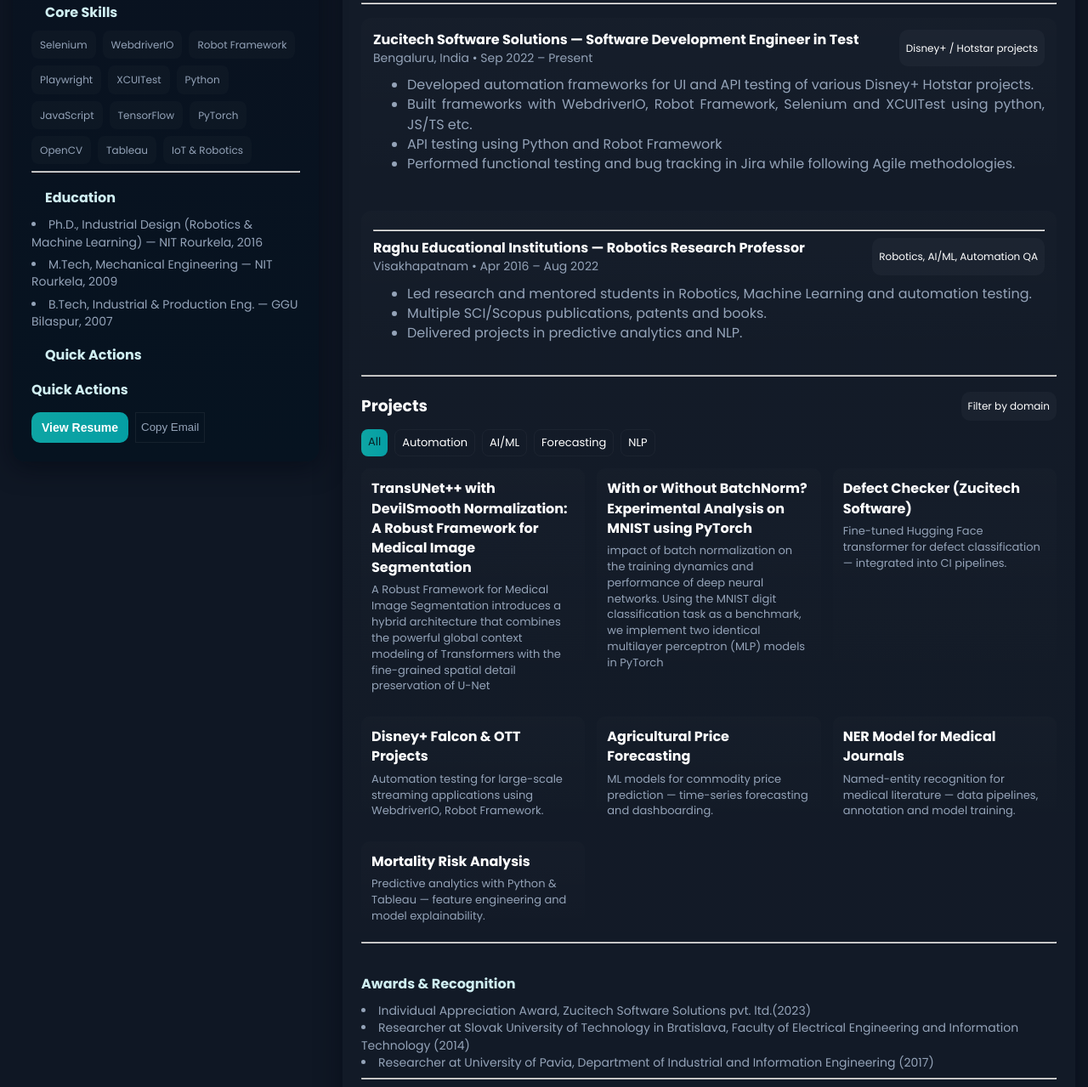
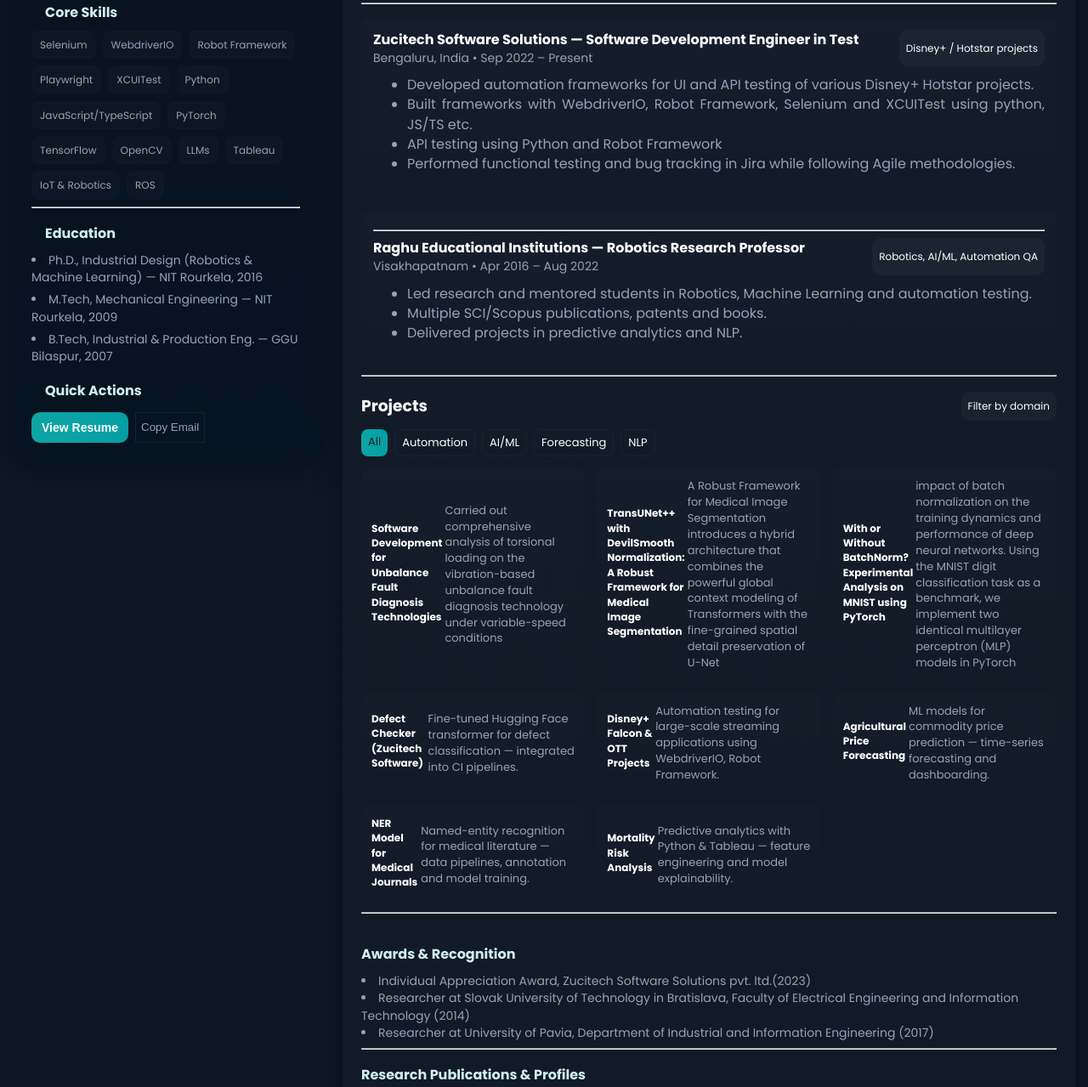
Before and after one commit to JAGUAR1617/panchanandJha, a plain HTML site: page index.html in a window 1280 px wide. Shown: the part 332-1611 px from the top of the page at 85% size. Drawn offline with Linux system fonts and the light colour scheme.

Commit message:
my progile

```diff
--- a/index.html
+++ b/index.html
@@ -68,12 +68,14 @@
                 <div class="skill">Playwright</div>
                 <div class="skill">XCUITest</div>
                 <div class="skill">Python</div>
-                <div class="skill">JavaScript</div>
+                <div class="skill">JavaScript/TypeScript</div>
+                <div class="skill">PyTorch</div>
                 <div class="skill">TensorFlow</div>
-                <div class="skill">PyTorch</div>
                 <div class="skill">OpenCV</div>
+                <div class="skill">LLMs</div>
                 <div class="skill">Tableau</div>
                 <div class="skill">IoT & Robotics</div>
+                <div class="skill">ROS</div>
             </div>
 
             <hr class="divider">
@@ -97,7 +99,6 @@
                 <button class="btn" id="downloadVCard">Download vCard</button>
                 <button class="ghost" id="copyEmail">Copy Email</button>
             </div> -->
-            <div class="section-title">Quick Actions</div>
             <div class="download-row">
                 <button class="btn" id="viewResume">View Resume</button>
                 <button class="ghost" id="copyEmail">Copy Email</button>
@@ -107,7 +108,7 @@
             <div id="resumeModal" class="resume-modal">
                 <div class="resume-content">
                     <span class="close-btn" id="closeResume">&times;</span>
-                    <iframe src="PJha_CV_Fr.pdf#toolbar=0&navpanes=0&scrollbar=0" frameborder="0"></iframe>
+                    <iframe src="PJha_CV.pdf#toolbar=0&navpanes=0&scrollbar=0" frameborder="0"></iframe>
                 </div>
             </div>
 
@@ -205,44 +206,49 @@
                 </div>
 
                 <div class="grid">
-                    <div class="card project-item" data-tags="automation,ml">
+                    <div class="pill project-item" data-tags="automation,ml">
+                        <h4>Software Development for Unbalance Fault Diagnosis Technologies</h4>
+                        <div class="meta-list">Carried out comprehensive analysis of torsional loading on the
+                            vibration-based unbalance fault diagnosis technology under variable-speed conditions</div>
+                    </div>
+                    <div class="pill project-item" data-tags="automation,ml">
                         <h4>TransUNet++ with DevilSmooth Normalization: A Robust Framework for Medical Image
                             Segmentation</h4>
                         <div class="meta-list">A Robust Framework for Medical Image Segmentation introduces a hybrid
                             architecture that combines the powerful global context modeling of Transformers with the
                             fine-grained spatial detail preservation of U-Net</div>
                     </div>
-                    <div class="card project-item" data-tags="automation,ml">
+                    <div class="pill project-item" data-tags="automation,ml">
                         <h4>With or Without BatchNorm? Experimental Analysis on MNIST using PyTorch</h4>
                         <div class="meta-list">impact of batch normalization on the training dynamics and performance of
                             deep neural networks. Using the MNIST digit classification task as a benchmark, we implement
                             two identical multilayer perceptron (MLP) models in PyTorch</div>
                     </div>
-                    <div class="card project-item" data-tags="automation,ml">
+                    <div class="pill project-item" data-tags="ner,ml">
                         <h4>Defect Checker (Zucitech Software)</h4>
                         <div class="meta-list">Fine-tuned Hugging Face transformer for defect classification —
                             integrated into CI pipelines.</div>
                     </div>
 
-                    <div class="card project-item" data-tags="automation">
+                    <div class="pill project-item" data-tags="automation">
                         <h4>Disney+ Falcon & OTT Projects</h4>
                         <div class="meta-list">Automation testing for large-scale streaming applications using
                             WebdriverIO, Robot Framework.</div>
                     </div>
 
-                    <div class="card project-item" data-tags="forecasting,ml">
+                    <div class="pill project-item" data-tags="forecasting,ml">
                         <h4>Agricultural Price Forecasting</h4>
                         <div class="meta-list">ML models for commodity price prediction — time-series forecasting and
                             dashboarding.</div>
                     </div>
 
-                    <div class="card project-item" data-tags="ner,ml">
+                    <div class="pill project-item" data-tags="ner,ml">
                         <h4>NER Model for Medical Journals</h4>
                         <div class="meta-list">Named-entity recognition for medical literature — data pipelines,
                             annotation and model training.</div>
                     </div>
 
-                    <div class="card project-item" data-tags="ml">
+                    <div class="pill project-item" data-tags="forecasting, ml">
                         <h4>Mortality Risk Analysis</h4>
                         <div class="meta-list">Predictive analytics with Python & Tableau — feature engineering and
                             model explainability.</div>
@@ -309,11 +315,11 @@
 
         </main>
     </div>
-    <footer>
+    <!-- <footer>
         <div class="muted" style="margin-top:12px">
             <img src="https://visitor-badge.laobi.icu/badge?page_id=panchanand-jha.portfolio" alt="visitor badge" />
         </div>
-    </footer>
+    </footer> -->
 
 
     <!-- External JS -->
--- a/script.js
+++ b/script.js
@@ -75,9 +75,9 @@ document.addEventListener("DOMContentLoaded", () => {
         const tags = project.getAttribute("data-tags").split(",");
 
         if (filter === "all" || tags.includes(filter)) {
-          project.style.display = "block"; // Show project
+          project.style.display = "inline-flex";
         } else {
-          project.style.display = "none"; // Hide project
+          project.style.display = "none";
         }
       });
     });
```
